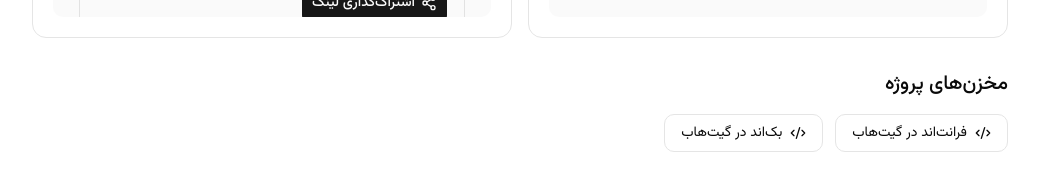
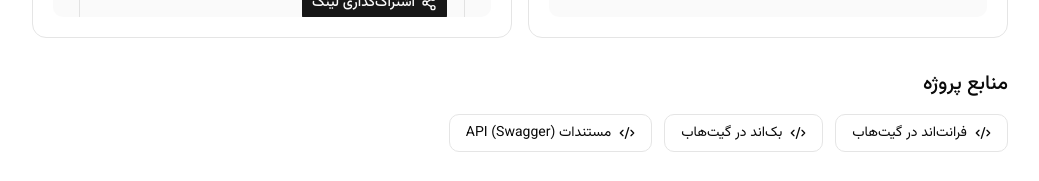
Before and after one commit to amirtaqiabadi/frontend-starter-kit, a Next.js app: page / in a window 1280 px wide. Shown: the part 999-1180 px from the top of the page, without its empty margins (120-1159 px from the left). Built offline with nearby package versions, Linux system fonts and the light colour scheme; no server answers.

Commit message:
Add API documentation link to home page

```diff
--- a/app/page.tsx
+++ b/app/page.tsx
@@ -62,7 +62,7 @@ export default function Page() {
       </section>
       <section aria-labelledby="repositories-heading" className="space-y-4">
         <h2 id="repositories-heading" className="text-xl font-medium">
-          مخزن‌های پروژه
+          منابع پروژه
         </h2>
         <div className="flex flex-wrap gap-3">
           <a
@@ -79,6 +79,13 @@ export default function Page() {
             <CodeXml aria-hidden="true" className="size-4" />
             بک‌اند در گیت‌هاب
           </a>
+          <a
+            href="https://api.starter-kit.ir/docs"
+            className="inline-flex items-center gap-2 rounded-lg border px-4 py-2 text-sm hover:bg-accent focus-visible:outline-2 focus-visible:outline-offset-2 focus-visible:outline-ring"
+          >
+            <CodeXml aria-hidden="true" className="size-4" />
+            مستندات API (Swagger)
+          </a>
         </div>
       </section>
     </AppShell>
```
